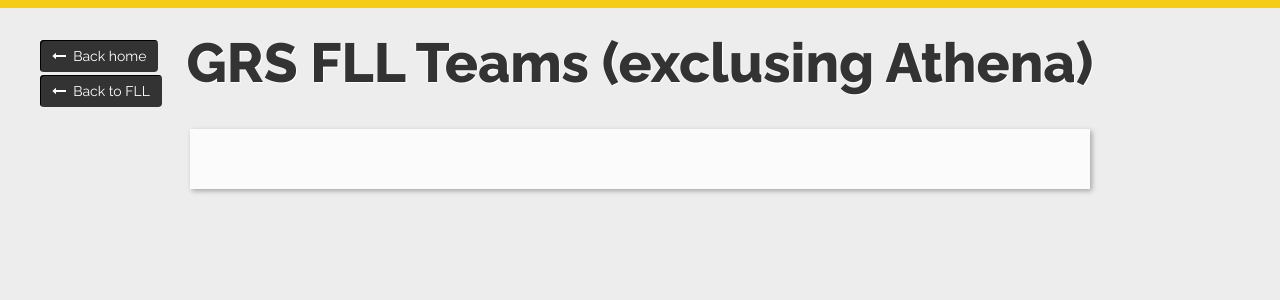
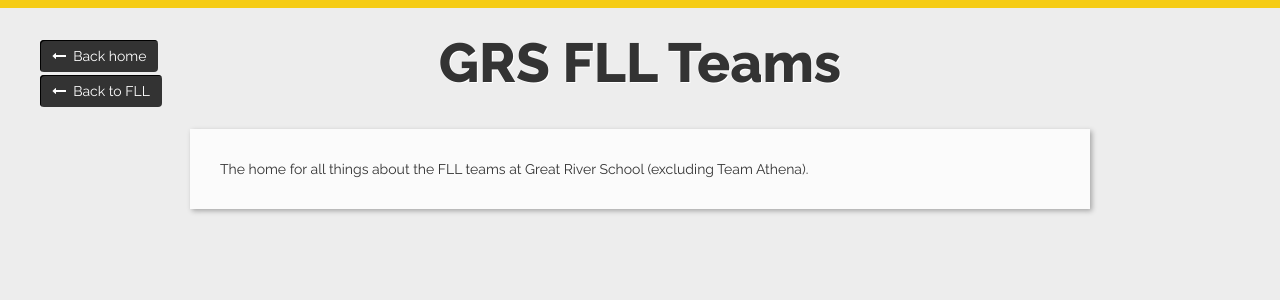
Before and after one commit to lauraschultz/mythicalrobotics, a Jekyll site: the page built from fll/grs-fll/index.html, in a window 1280 px wide. Shown: the top 300 px of the page. Built offline with Jekyll 4.4.1, drawn with Linux system fonts in a browser that asks for light colours; nearby versions of some CDN libraries.

Commit message:
Update index.html

```diff
--- a/fll/grs-fll/index.html
+++ b/fll/grs-fll/index.html
@@ -1,8 +1,8 @@
 ---
 layout: page
-title: GRS FLL Teams (exclusing Athena)
+title: GRS FLL Teams
 ---
-<div id="container">
+<div id="container">The home for all things about the FLL teams at Great River School (excluding Team Athena).
 </div>
 
 <div class="posts-container">
```
